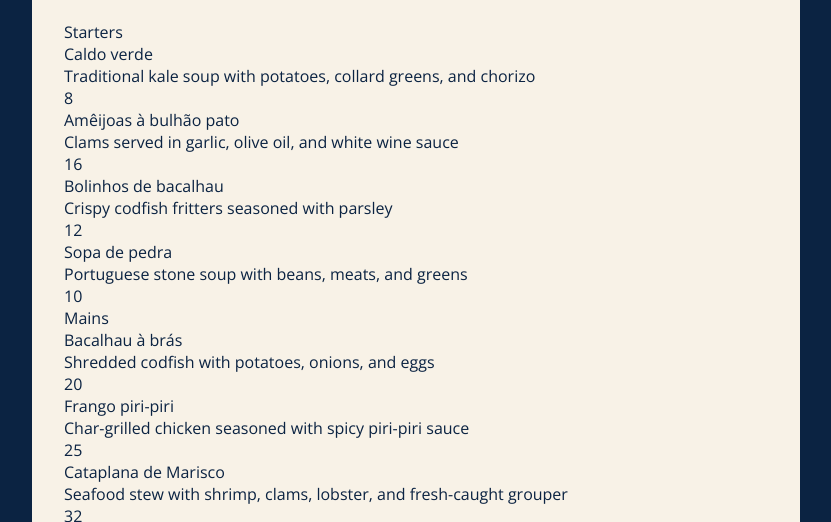
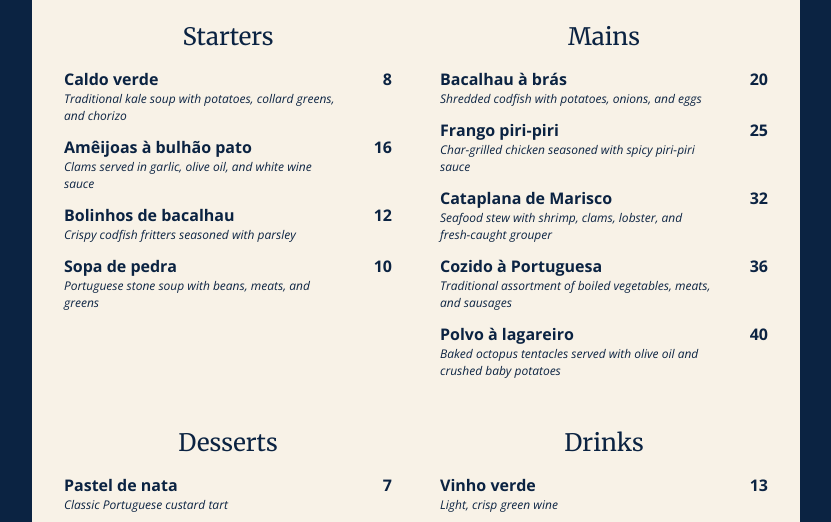
Before and after one commit to ben-weeks/restaurant-page, a website built with webpack: page src/template.html in a window 1280 px wide. Both pictures are taken after a click on the button "Menu". Shown: the part 198-720 px from the top of the page, without its empty margins (224-1055 px from the left). Built offline with nearby package versions, Linux system fonts and the light colour scheme.

Commit message:
added menu styling

```diff
--- a/src/stylesheets/menu-styles.css
+++ b/src/stylesheets/menu-styles.css
@@ -27,4 +27,46 @@
 
 .menu-content {
     margin-top: 1.5rem;
+
+    display: grid;
+    grid-template: repeat(2, 1fr) / repeat(2, 1fr);
+    gap: 3rem;
 }
+
+.menu-section-title {
+    display: flex;
+    justify-content: center;
+    align-items: space-between;
+
+    font-size: 1.5rem;
+    font-family: 'Merriweather', serif;
+
+    margin-bottom: 1rem;
+}
+
+.menu-section-item-list {
+    display: flex;
+    flex-flow: column wrap;
+
+    gap: 0.75rem;
+}
+
+.menu-section-item {
+    display: grid;
+    grid-template-columns: 5fr 1fr;
+}
+
+.menu-section-item-name,
+.menu-section-item-price {
+    font-weight: bold;
+}
+
+.menu-section-item-description {
+    font-size: 0.75rem;
+    font-style: italic;
+}
+
+.menu-section-item-price {
+    display: flex;
+    justify-content: flex-end;
+}
```
